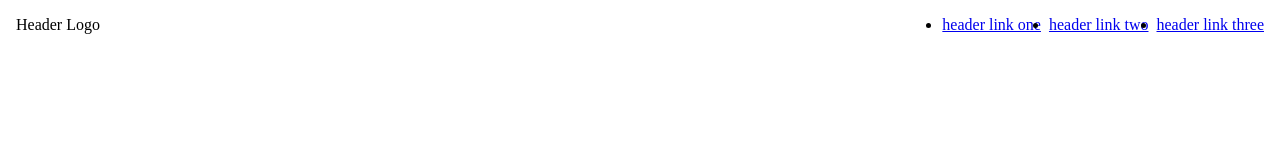
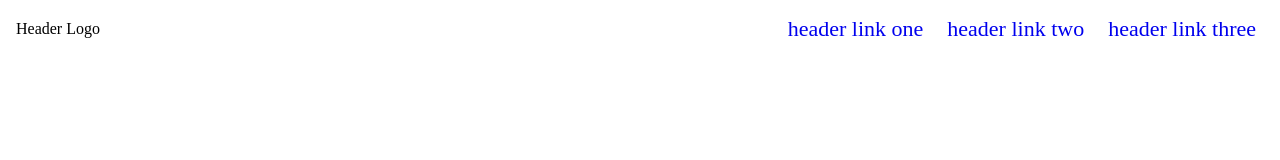
Before and after one commit to Bfjereide/Landing-Page, a plain HTML site: page index.html in a window 1280 px wide. Drawn offline with Linux system fonts and the light colour scheme.

Commit message:
Oppdatert lenker med kule bilder

```diff
--- a/index.html
+++ b/index.html
@@ -19,9 +19,9 @@
 
      <div class="right">
         <ul class="links">
-            <li><a href="https://google.com">header link one</a></li>
-            <li><a href="https://google.com">header link two</a></li>
-            <li><a href="https://google.com">header link three</a></li>
+            <li><a href="https://upload.wikimedia.org/wikipedia/commons/1/15/Cat_August_2010-4.jpg">header link one</a></li>
+            <li><a href="https://upload.wikimedia.org/wikipedia/commons/1/15/Cat_August_2010-4.jpg">header link two</a></li>
+            <li><a href="https://upload.wikimedia.org/wikipedia/commons/1/15/Cat_August_2010-4.jpg">header link three</a></li>
         </ul>
      </div>
     </div>
--- a/stylesheet.css
+++ b/stylesheet.css
@@ -13,3 +13,16 @@ ul {
     padding: 0;
     gap: 8px;
   }
+
+  ul {
+    /* fjerner liste-prikken ved lenkene i ul-listen*/
+    list-style-type: none;
+  }
+
+  a {
+    font-size: 22px;
+    background: white;
+    padding: 8px;
+    /* fjerner streken under lenkene */
+    text-decoration: none;
+  }
```
